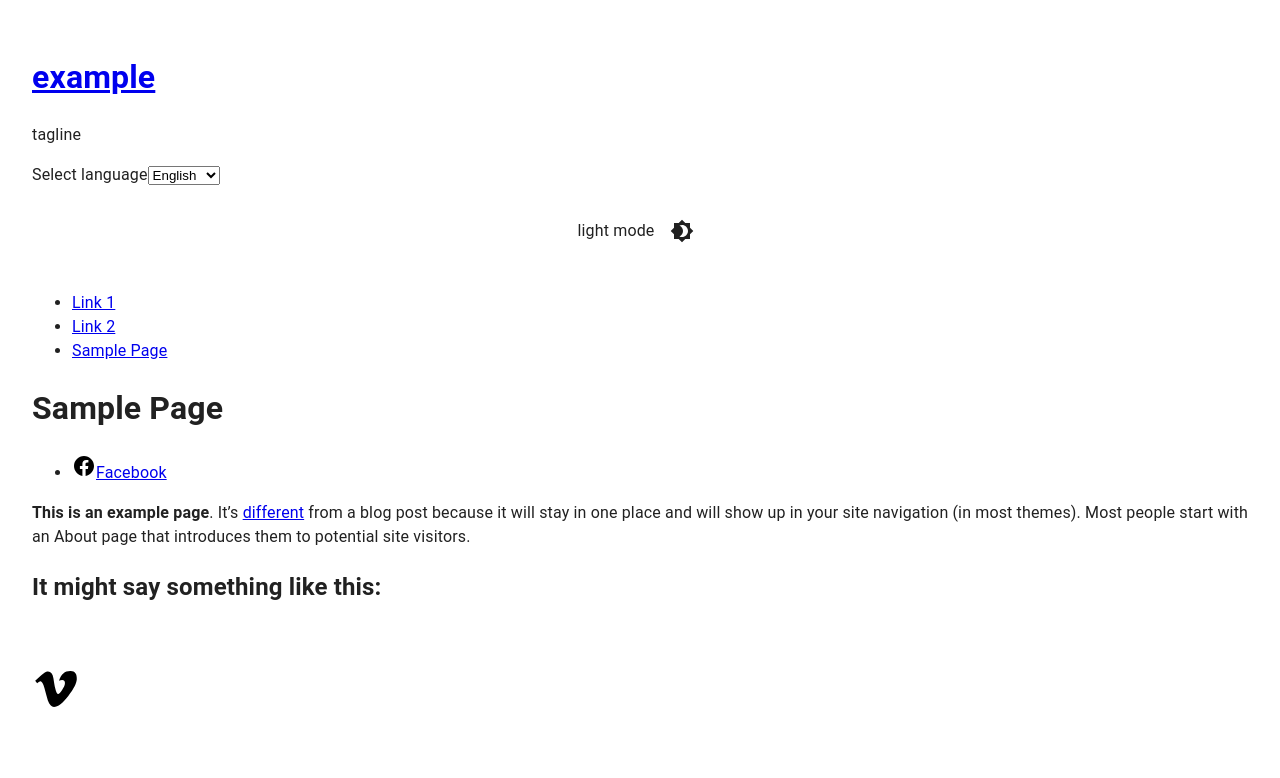
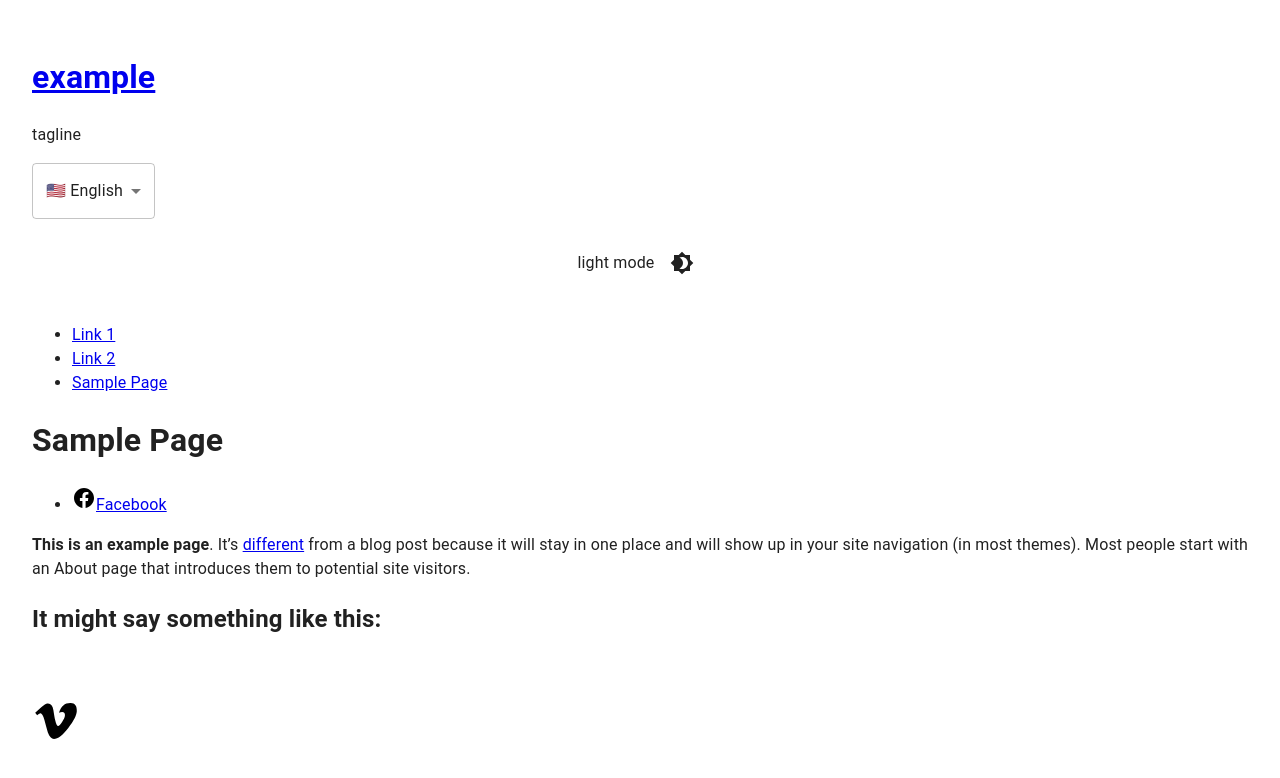
Before and after one commit to avi111/reactwp, a React (Vite) app: page / in a window 1280 px wide. Shown: the top 778 px of the page. Built offline with nearby package versions, Linux system fonts and the light colour scheme.

Commit message:
language is mui

```diff
--- a/src/Language/LanguageContext.tsx
+++ b/src/Language/LanguageContext.tsx
@@ -1,14 +1,45 @@
 import { createContext, FC, ReactNode, useEffect, useState } from "react";
-import { Language, TranslationData } from "../types/types.ts";
+import { Language, LanguageObject, TranslationData } from "../types/types.ts";
 import { regularToSnakeCase, snakeToRegularCase } from "../utils/utils.ts";
 
 // Define the shape of the context
 export interface LanguageContextType {
   language: Language;
+  languages: Map<Language, LanguageObject>;
   changeLanguage: (lang: Language) => void;
   translations: Record<string, Record<Language, string>>;
   translate: (key: string) => string;
 }
+
+const languages = new Map<Language, LanguageObject>([
+  [
+    "hebrew",
+    {
+      nativeName: "עברית",
+      englishName: "hebrew",
+      icon: "🇮🇱",
+      isRTL: true,
+    },
+  ],
+  [
+    "english",
+    {
+      nativeName: "English",
+      englishName: "english",
+      icon: "🇺🇸",
+      isRTL: false,
+    },
+  ],
+  [
+    "russian",
+    {
+      nativeName: "Русский",
+      englishName: "russian",
+      icon: "🇷🇺",
+      isRTL: false,
+    },
+  ],
+]);
 
 // Create the context with a default value
 export const LanguageContext = createContext<LanguageContextType | undefined>(
@@ -78,7 +109,7 @@ export const LanguageProvider: FC<LanguageProviderProps> = ({ children }) => {
 
   return (
     <LanguageContext.Provider
-      value={{ translations, language, changeLanguage, translate }}
+      value={{ translations, language, changeLanguage, translate, languages }}
     >
       {children}
     </LanguageContext.Provider>
--- a/src/Language/LanguageSelector.tsx
+++ b/src/Language/LanguageSelector.tsx
@@ -1,46 +1,47 @@
-import React from "react";
 import { useLanguage } from "./useLanguage.ts";
 import { Language } from "../types/types.ts";
 import { regularToSnakeCase } from "../utils/utils.ts";
+import {
+  FormControl,
+  InputLabel,
+  MenuItem,
+  Select,
+  SelectChangeEvent,
+} from "@mui/material";
 
 const LanguageSelector = ({
   handleLanguageChange,
 }: {
   handleLanguageChange: (language: Language, rtl: boolean) => void;
 }) => {
-  const { language, translate } = useLanguage();
+  const { language, translate, languages } = useLanguage();
 
-  const onSelect = (event: React.ChangeEvent<HTMLSelectElement>) => {
+  const onSelect = (event: SelectChangeEvent) => {
     const language = event.target.value as Language;
     handleLanguageChange(language, language === "hebrew");
   };
 
   return (
-    <div>
-      <label
-        htmlFor="language-select"
-        aria-label={translate(regularToSnakeCase("Select language"))}
-        id="language-select-label"
-      >
-        {translate(regularToSnakeCase("Select language"))}
-      </label>
-      <select
+    <FormControl>
+      {!language && (
+        <InputLabel variant="standard" id="language-select-label">
+          {translate(regularToSnakeCase("Select language"))}
+        </InputLabel>
+      )}
+      <Select
         id="language-select"
+        labelId="language-select-label"
         value={language}
         onChange={onSelect}
         aria-labelledby="language-select-label"
       >
-        <option value="english" selected={language === "english"}>
-          English
-        </option>
-        <option value="hebrew" selected={language === "hebrew"}>
-          עברית
-        </option>
-        <option value="russian" selected={language === "russian"}>
-          Русский
-        </option>
-      </select>
-    </div>
+        {[...languages.entries()].map(([lang, obj]) => (
+          <MenuItem key={lang} value={lang} selected={language === lang}>
+            {obj.icon as string} {obj.nativeName as string}
+          </MenuItem>
+        ))}
+      </Select>
+    </FormControl>
   );
 };
 
```
Also changed, not shown: src/types/types.ts (+9 -0 lines).
